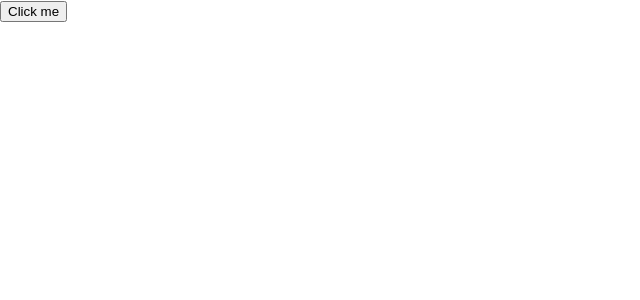
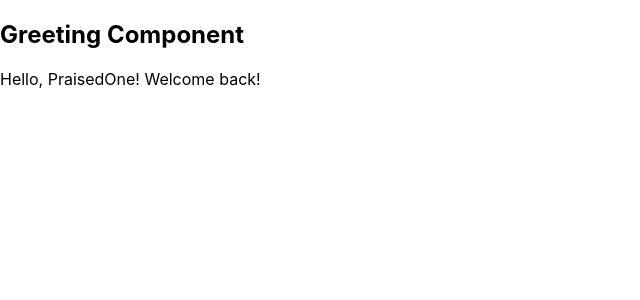
Before and after one commit to AbdullahKhan33/ReactTutorial, a React (Create React App) app: page / in a window 1280 px wide. Shown: the top 300 px of the page, without its empty margins (0-640 px from the left). Built offline with nearby package versions, Linux system fonts and the light colour scheme.

Commit message:
Introduction To JSX

```diff
--- a/src/App.js
+++ b/src/App.js
@@ -1,15 +1,14 @@
 import React from 'react';
 import Button from './Button';
+import HelloWorld from './HelloWorld';
+import Greeting from './Greetings';
 
 function App() {
-  const handleClick = () => {
-    console.log('Button clicked!');
-  };
+  return (
+    // <HelloWorld/>
+    // <Greeting />
+    <Greeting name='PraisedOne' isLoggedIn='true'/>
 
-  return (
-    <div>
-      <Button onClick={handleClick} label="Click me" />
-    </div>
   );
 }
 
--- /dev/null
+++ b/src/Greetings.jsx
@@ -0,0 +1,21 @@
+import React from 'react';
+
+function Greeting(props) {
+  const { name, isLoggedIn } = props;
+
+  // Conditional rendering based on whether the user is logged in
+  const greetingMessage = isLoggedIn ? (
+    <p>Hello, {name}! Welcome back!</p>
+  ) : (
+    <p>Hello, Guest! Please log in.</p>
+  );
+
+  return (
+    <div>
+      <h2>Greeting Component</h2>
+      {greetingMessage}
+    </div>
+  );
+}
+
+export default Greeting;
--- /dev/null
+++ b/src/HelloWorld.jsx
@@ -0,0 +1,15 @@
+// Import the React library
+import React from 'react';
+
+// Define a functional component using JSX
+function HelloWorld() {
+  return (
+    <div>
+      <h1>Hello, World!</h1>
+      <p>Welcome to the world of JSX and React.js.</p>
+    </div>
+  );
+}
+
+// Export the component for use in other parts of the application
+export default HelloWorld;
```
